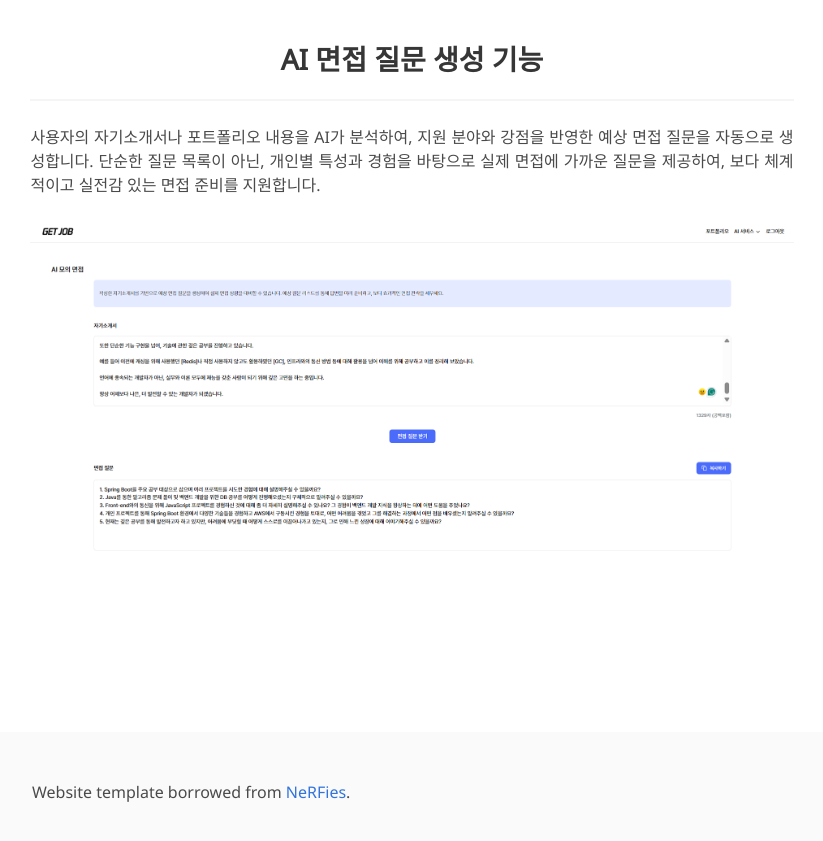
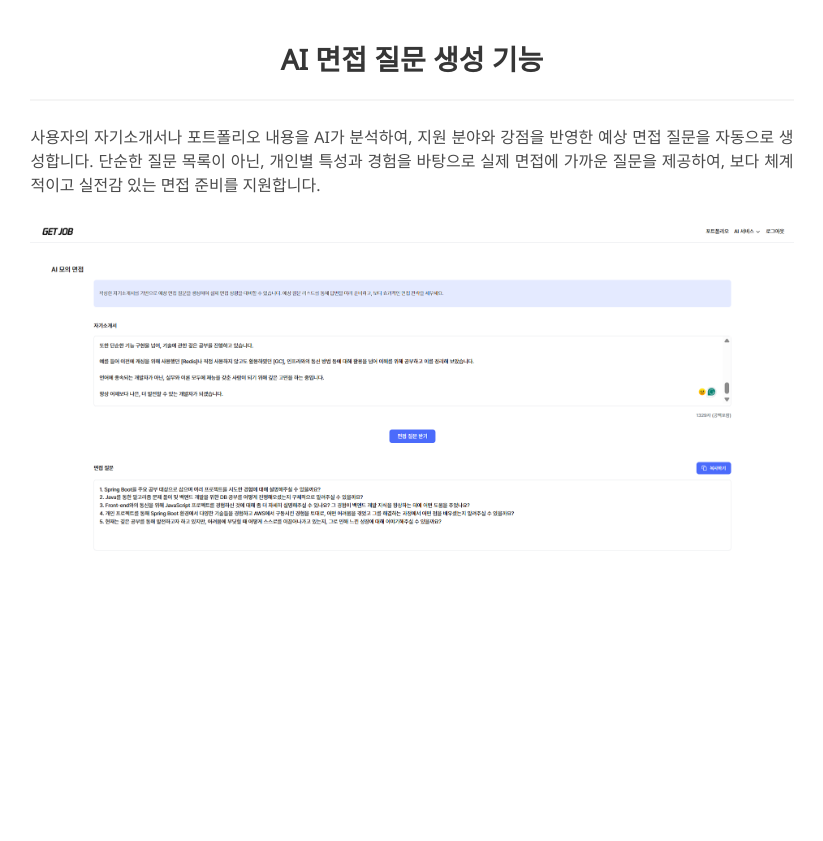
Before and after one commit to jinsoru1464/LeeJinSoo.github.io, a Jekyll site: the page built from index.md, in a window 1280 px wide and 900 px high, scrolled down 6120 px. Shown: the top 841 px of the window, without its empty margins (228-1051 px from the left). Built offline with Jekyll 4.4.1, drawn with Linux system fonts in a browser that asks for light colours; some web fonts are replaced; after the commit the page ends 6852 px from its top, so only the background shows below that.

Commit message:
Update project_page.html

```diff
--- a/_layouts/project_page.html
+++ b/_layouts/project_page.html
@@ -11,7 +11,8 @@
   <link href="https://fonts.googleapis.com/css?family=Google+Sans|Noto+Sans|Castoro"
         rel="stylesheet">
 
-  <link rel="stylesheet" href="./static/css/bulma.min.css">
+<!--   <link rel="stylesheet" href="./static/css/bulma.min.css"> -->
+  <link rel="stylesheet" href="https://cdn.jsdelivr.net/npm/bulma@0.9.4/css/bulma.min.css">
   <link rel="stylesheet" href="https://cdnjs.cloudflare.com/ajax/libs/font-awesome/5.15.3/css/all.min.css" />
   <link rel="stylesheet" href="./static/css/index.css">
 
@@ -142,20 +143,7 @@
 </div>
 </section>
 
-<footer class="footer">
-  <div class="container">
-    <div class="columns is-centered">
-      <div class="column is-8">
-        <div class="content">
-          <p>
-            Website template borrowed from <a
-            href="https://github.com/nerfies/nerfies.github.io">NeRFies</a>.
-          </p>
-        </div>
-      </div>
-    </div>
-  </div>
-</footer>
+
 
 </body>
 </html>
```
